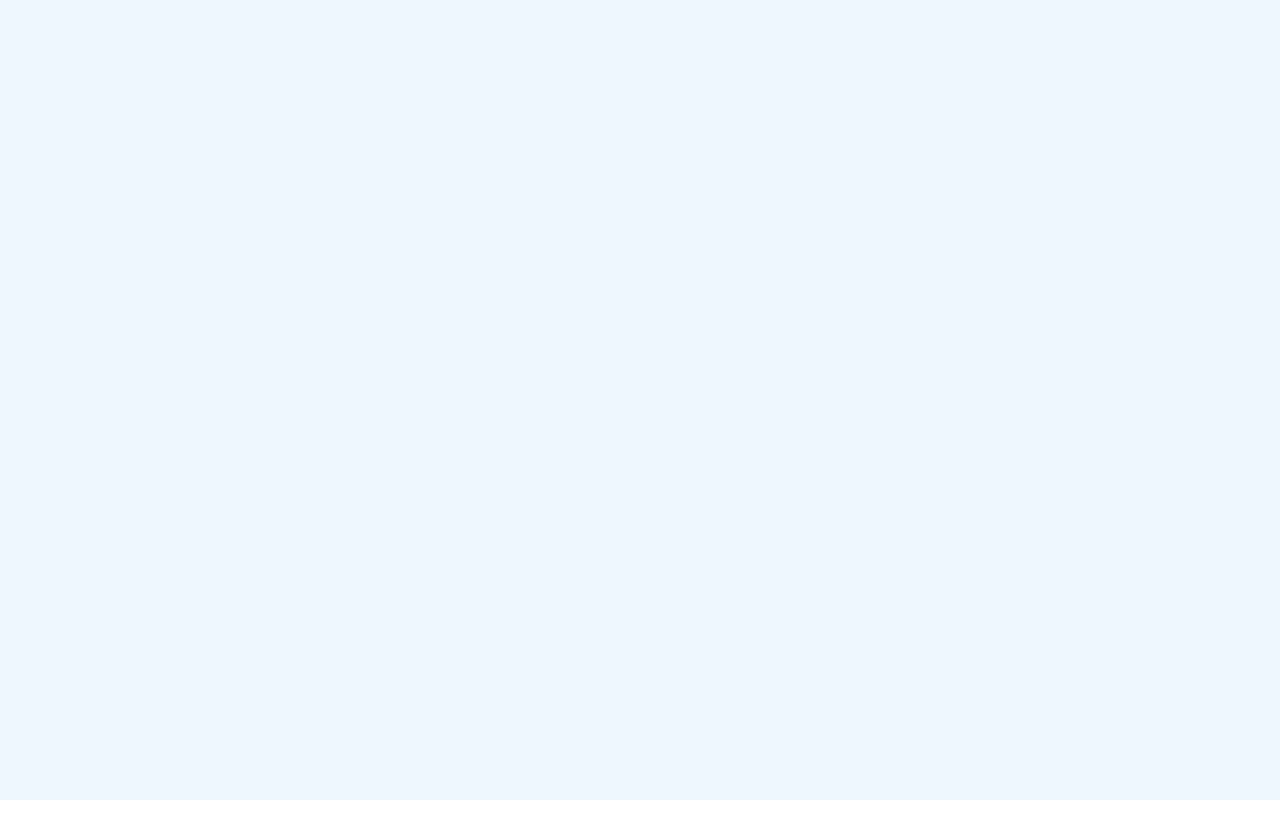
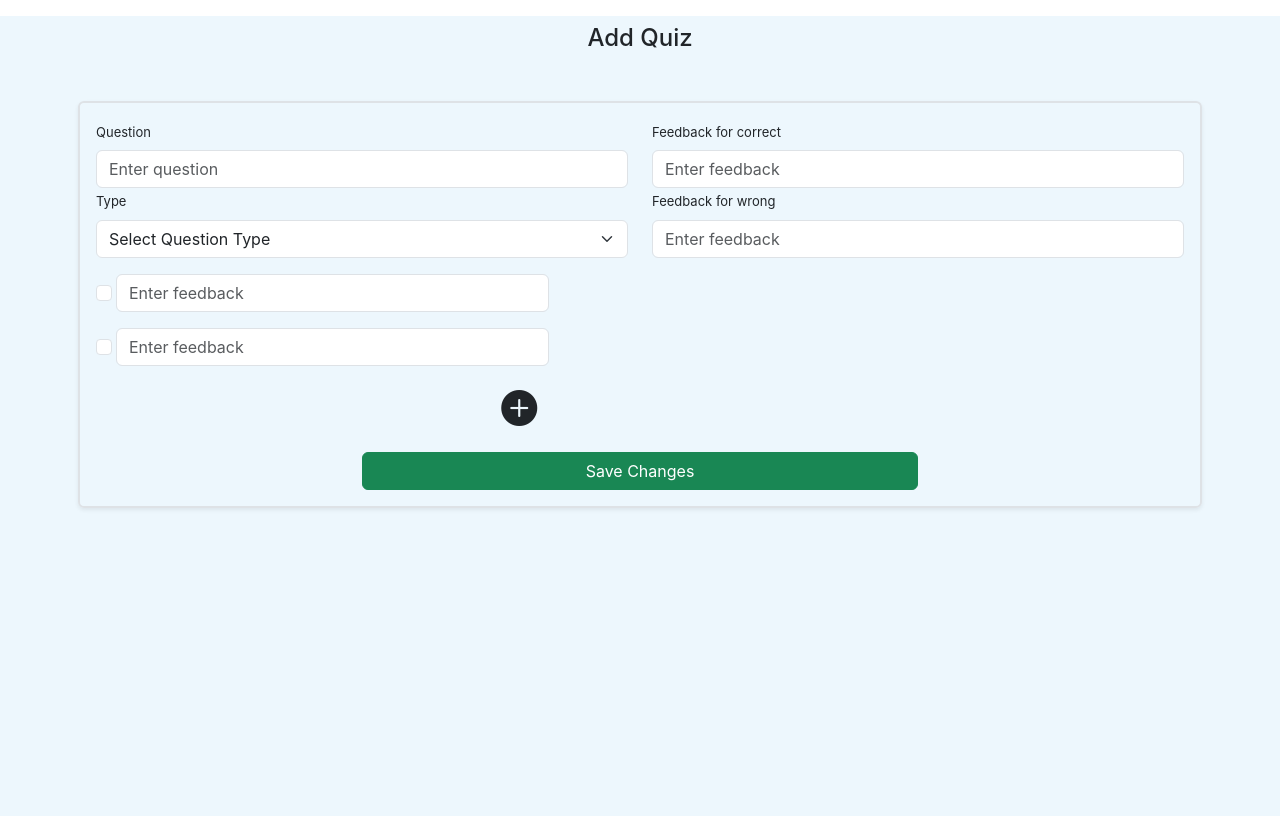
Before and after one commit to OshnMdw/DriveSmart-Admin, a React (Create React App) app: page /addquiz in a window 1280 px wide. Before the commit this address had no page. Built offline with nearby package versions, Linux system fonts and the light colour scheme.

Commit message:
add quiz and popquiz

```diff
--- a/src/routes/AllRoutes.js
+++ b/src/routes/AllRoutes.js
@@ -11,6 +11,8 @@ import Login from '../views/Login';
 import PasswordVerify from '../components/PasswordVerify';
 import ResetPassword from '../components/ResetPassword';
 import PasswordUpdated from '../components/UpdateSuccessful';
+import AddPopQuizView from '../views/AddPopQuizView';
+import AddQuizView from '../views/AddQuizView';
 
 function AllRoutes() {
   return (
@@ -20,6 +22,8 @@ function AllRoutes() {
           <Route path='/editvideo'  element={<EditVideo />}/>
           <Route path='/allquizzes'  element={<AllQuizView />}/>
           <Route path='/allpopquizzes'  element={<AllPopQuizView />}/>
+          <Route path='/addpopquiz' element={<AddPopQuizView/>} />
+          <Route path='/addquiz' element={<AddQuizView/>} />
           <Route path='/allusers'  element={<AllUsersView />}/>
           <Route path='/signUp'  element={<SignUp/>}/>
           <Route path='/login'  element={<Login/>}/>
--- a/src/views/AddPopQuizView.js
+++ b/src/views/AddPopQuizView.js
@@ -0,0 +1,50 @@
+import React from 'react'
+import { Col, Container, Row } from 'react-bootstrap';
+import Button from 'react-bootstrap/Button';
+import Form from 'react-bootstrap/Form';
+import TinyMCEEditor from '../components/TinyMCEEditor';
+
+function AddPopQuizView() {
+  return (
+    <Container className=' mt-3 p-2 vh-100'>
+        <Row className=' h-50'>
+            <h4 className=' text-center '>Add PopQuiz </h4>
+            <Col  xs={10} className='shadow-sm m-auto p-3 border border-1 rounded rounded-2'>
+                <Form>
+                <Row>
+                    <Col>
+                        <Form.Group className="mb-3" controlId="formBasicEmail">
+                            <Form.Label>Question</Form.Label>
+                            <Form.Select >
+                                <option>Select One Question</option>
+                                <option>Question - 01</option>
+                                <option>Question - 02</option>
+                            </Form.Select>
+                        </Form.Group>
+                    </Col>
+                    <Col>
+                        <Form.Group className="mb-3" controlId="formBasicEmail">
+                            <Form.Label>Pop time</Form.Label>
+                            <Form.Control type='number' placeholder="Enter time in sec" />
+                            <Form.Text className="text-muted">
+                            </Form.Text>
+                        </Form.Group>
+                    </Col>
+                </Row>
+
+
+
+                <Row>
+                    <Button className=' mx-auto col-6 ' variant="success" >
+                        Save Changes
+                    </Button>
+                </Row>
+
+                </Form>
+            </Col>
+        </Row>
+    </Container>
+  );
+}
+
+export default AddPopQuizView;
--- a/src/views/AddQuizView.js
+++ b/src/views/AddQuizView.js
@@ -1,10 +1,88 @@
 import React from 'react'
+import { Container, Row, Form, Col, Button } from 'react-bootstrap'
+
 
 function AddQuizView() {
   return (
-    <div >
+    <Container className=' mt-3 p-2'>
+      <h4 className=' text-center  '>Add Quiz</h4>
+      <Form className=' shadow-sm mt-5 p-3 border border-2 rounded-2'>
+        <Row>
+          <Col>
+            <Form.Group>
+              <Form.Label>Question</Form.Label>
+              <Form.Control type='text' placeholder='Enter question' />
+            </Form.Group>
+          </Col>
+          <Col>
+            <Form.Group>
+              <Form.Label>Feedback for correct</Form.Label>
+              <Form.Control type='text' placeholder='Enter feedback' />
+            </Form.Group>
+          </Col>
+        </Row>
+        <Row className=' mb-3'>
+          <Col>
+            <Form.Group>
+              <Form.Label>Type</Form.Label>
+              <Form.Select>
+                <option className=' text-muted'>Select Question Type</option>
+                <option>Multiple-Answer Question</option>
+                <option>Single-Correct Answer Question</option>
+              </Form.Select>
+            </Form.Group>
+          </Col>
+          <Col>
+            <Form.Group>
+              <Form.Label>Feedback for wrong</Form.Label>
+              <Form.Control type='text' placeholder='Enter feedback' />
+            </Form.Group>
+          </Col>
+        </Row>
+        <Row className='mx-0  p-0'>
+          <Col lg={5} className=' m-0 p-0 me-auto'  >
+            <Form.Group  className="mb-3 w-100 p-0 m-0" id="formGridCheckbox">
+              <div className='d-flex flex-row   align-items-center w-100 m-0 p-0'>
+                <div className=' flex-grow-0 m-0 p-0' >
+                  <Form.Check className=' m-0 pe-1'  type="checkbox" />
+                </div>
+                <div className=' flex-fill'>
+                   <Form.Control  type='text' placeholder='Enter feedback' />
+                </div>
+              </div>
+            </Form.Group>
+          </Col>
+        </Row>
+        <Row className='mx-0  p-0'>
+          <Col lg={5} className=' m-0 p-0 me-auto'  >
+            <Form.Group  className="mb-3 w-100 p-0 m-0" id="formGridCheckbox">
+              <div className='d-flex flex-row   align-items-center w-100 m-0 p-0'>
+                <div className=' flex-grow-0 m-0 p-0' >
+                  <Form.Check className=' m-0 pe-1'  type="checkbox" />
+                </div>
+                <div className=' flex-fill'>
+                   <Form.Control  type='text' placeholder='Enter feedback' />
+                </div>
+              </div>
+            </Form.Group>
+          </Col>
+        </Row>
+        <Row className='mx-0  p-0'>
+          <Col className=' m-0' lg={5}>
+            <div className=' d-flex justify-content-end w-100 p-0'>
+                <i style={{fontSize:'36px'}} class="bi m-0 p-0 bi-plus-circle-fill text-end"></i>
+            </div>
+          </Col>
+        </Row>
 
-    </div>
+        <Row >
+          <Button className=' mt-3 mx-auto col-6 ' variant="success" >
+              Save Changes
+          </Button>
+        </Row>
+      </Form>
+
+    </Container>
   )
 }
 
--- a/src/views/EditVideo.js
+++ b/src/views/EditVideo.js
@@ -8,7 +8,7 @@ function EditVideo() {
   return (
     <Container className=' mt-3 p-2'>
         <Row>
-            <h4 className=' text-center '>Video & Script Edit/Add</h4>
+            <h4 className=' text-center '>Add/Edit Video & Script </h4>
             <Col  xs={10} className='shadow-sm m-auto p-3 border border-1 rounded rounded-2'>
                 <Form>
                 <Form.Group className="mb-3" controlId="formBasicEmail">
```
